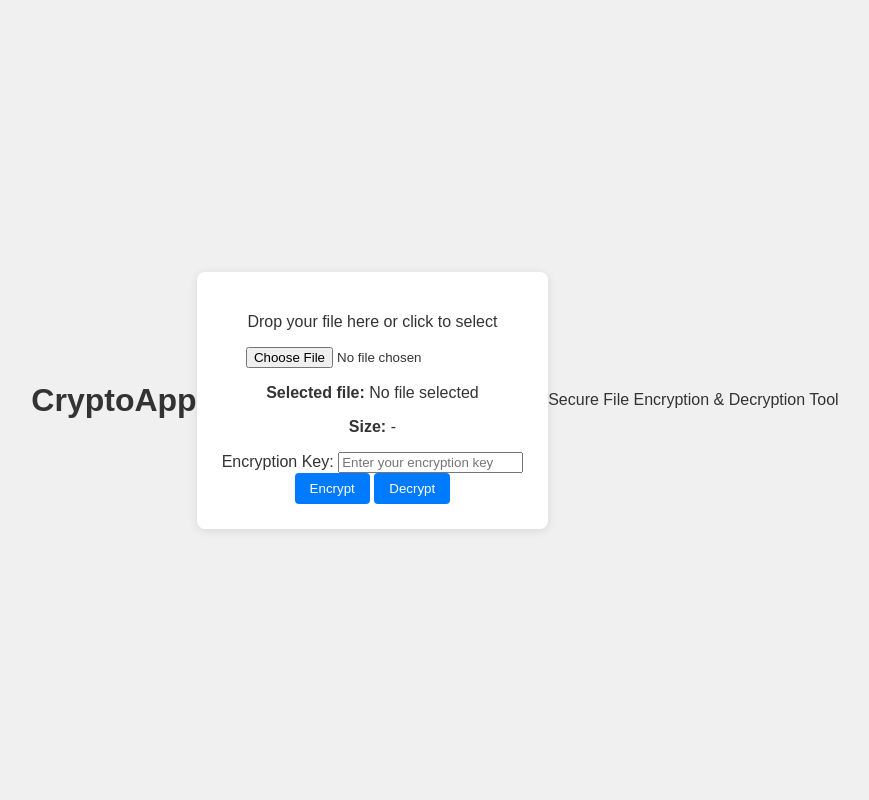
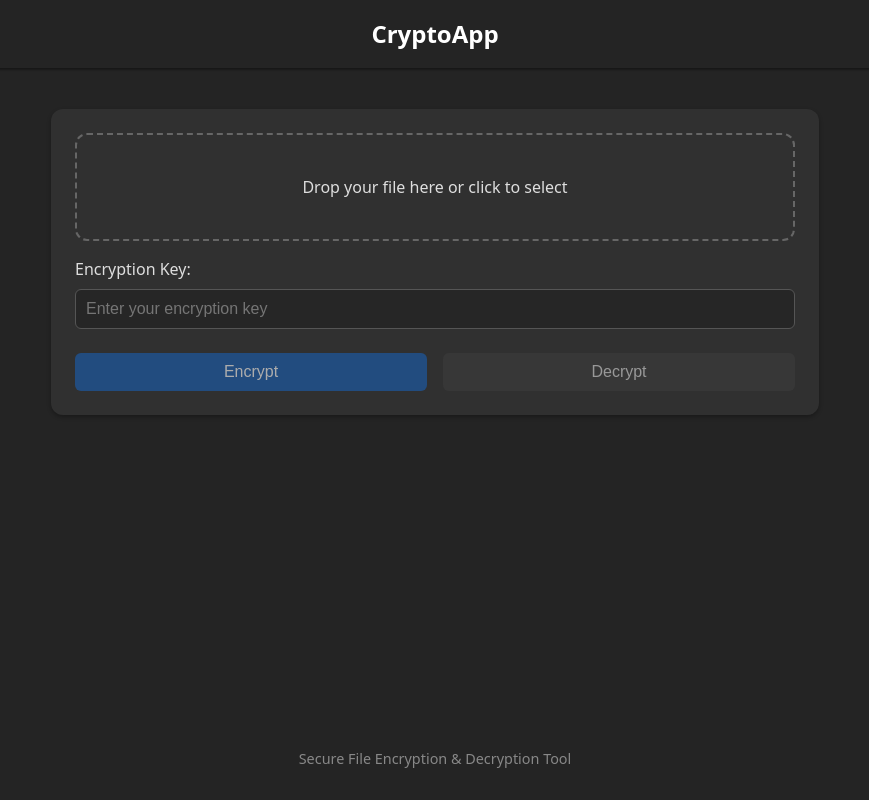
Before and after one commit to ilya-tymoshenko/CryptoApp, a website built with Vite: page frontend/index.html in a window 1280 px wide. Shown: the whole page, without its empty margins (205-1074 px from the left). Built offline with nearby package versions, Linux system fonts and the light colour scheme.

Commit message:
add basic styles

```diff
--- a/frontend/src/style.css
+++ b/frontend/src/style.css
@@ -1,57 +1,188 @@
+:root {
+  --accent-bg-color: rgb(26, 95, 180);
+  --accent-color: rgb(98, 160, 234);
+  --headerbar-bg-color: rgb(36, 36, 36);
+  --headerbar-border-color: rgba(0, 0, 0, 0.36);
+  --headerbar-fg-color: rgb(255, 255, 255);
+  --headerbar-shade-color: rgba(0, 0, 0, 0.36);
+  --view-bg-color: rgb(48, 48, 48);
+  --view-fg-color: rgb(222, 222, 222);
+  --window-bg-color: rgb(36, 36, 36);
+  --window-fg-color: rgb(222, 222, 222);
+
+  --border-radius: 12px;
+  --spacing-small: 8px;
+  --spacing-medium: 16px;
+  --spacing-large: 24px;
+}
+
 body {
-    font-family: Arial, sans-serif;
-    background-color: #f0f0f0;
-    color: #333;
-    margin: 0;
-    padding: 20px;
-    display: flex;
-    justify-content: center;
-    align-items: center;
-    min-height: 100vh;
-    box-sizing: border-box;
+  font-family: "Cantarell", system-ui, -apple-system, BlinkMacSystemFont,
+    sans-serif;
+  background-color: var(--window-bg-color);
+  color: var(--window-fg-color);
+  margin: 0;
+  padding: 0;
+  display: flex;
+  flex-direction: column;
+  min-height: 100vh;
+  line-height: 1.5;
+}
+
+header {
+  background-color: var(--headerbar-bg-color);
+  color: var(--headerbar-fg-color);
+  padding: var(--spacing-medium);
+  border-bottom: 1px solid var(--headerbar-border-color);
+  box-shadow: 0 1px 2px var(--headerbar-shade-color);
+  text-align: center;
+}
+
+h1 {
+  margin: 0;
+  font-size: 1.5rem;
+  font-weight: 600;
 }
 
 .container {
-    background-color: white;
-    padding: 25px;
-    border-radius: 8px;
-    box-shadow: 0 2px 10px rgba(0, 0, 0, 0.1);
-    text-align: center;
+  max-width: 800px;
+  margin: var(--spacing-large) auto;
+  padding: var(--spacing-medium);
+  width: 100%;
+  box-sizing: border-box;
 }
 
-.input-box {
-    margin-top: 20px;
-    margin-bottom: 20px;
-    display: flex;
-    gap: 10px; /* Расстояние между элементами */
-    align-items: center; /* Выравнивание по центру вертикали */
-    justify-content: center; /* Выравнивание по центру горизонтали */
+.card {
+  background-color: var(--view-bg-color);
+  border-radius: var(--border-radius);
+  padding: var(--spacing-large);
+  box-shadow: 0 2px 4px rgba(0, 0, 0, 0.3);
+  margin-bottom: var(--spacing-large);
 }
 
-input[type="text"] {
-    padding: 8px;
-    border: 1px solid #ccc;
-    border-radius: 4px;
+.drop-area {
+  border: 2px dashed #666;
+  border-radius: var(--border-radius);
+  padding: var(--spacing-large);
+  text-align: center;
+  margin-bottom: var(--spacing-medium);
+  cursor: pointer;
+  transition: background-color 0.2s, border-color 0.2s;
+}
+
+.drop-area.active {
+  border-color: var(--accent-color);
+  background-color: rgba(98, 160, 234, 0.2);
+}
+
+.file-info {
+  margin-top: var(--spacing-medium);
+  padding: var(--spacing-small);
+  border-radius: var(--border-radius);
+  background-color: rgba(255, 255, 255, 0.1);
+  display: none;
+}
+
+.form-group {
+  margin-bottom: var(--spacing-medium);
+}
+
+label {
+  display: block;
+  margin-bottom: var(--spacing-small);
+  font-weight: 500;
+}
+
+input[type="text"],
+input[type="password"] {
+  width: 100%;
+  padding: 10px;
+  border: 1px solid #555;
+  border-radius: 6px;
+  box-sizing: border-box;
+  font-size: 1rem;
+  background-color: rgba(0, 0, 0, 0.2);
+  color: var(--window-fg-color);
+}
+
+input[type="file"] {
+  display: none;
+}
+
+.buttons {
+  display: flex;
+  gap: var(--spacing-medium);
+  margin-top: var(--spacing-large);
 }
 
 button {
-    padding: 8px 15px;
-    background-color: #007bff;
-    color: white;
-    border: none;
-    border-radius: 4px;
-    cursor: pointer;
+  padding: 10px 16px;
+  border-radius: 6px;
+  border: none;
+  font-size: 1rem;
+  cursor: pointer;
+  font-weight: 500;
+  flex: 1;
+  transition: background-color 0.2s;
 }
 
-button:hover {
-    background-color: #0056b3;
+.primary-btn {
+  background-color: var(--accent-bg-color);
+  color: white;
 }
 
-.result {
-    margin-top: 20px;
-    padding: 10px;
-    background-color: #e9ecef;
-    border: 1px solid #ced4da;
-    border-radius: 4px;
-    min-height: 30px; /* Чтобы было видно, даже если пусто */
+.primary-btn:hover {
+  background-color: rgb(41, 115, 204);
 }
+
+.secondary-btn {
+  background-color: #3d3d3d;
+  color: var(--view-fg-color);
+}
+
+.secondary-btn:hover {
+  background-color: #4d4d4d;
+}
+
+.disabled {
+  opacity: 0.6;
+  cursor: not-allowed;
+}
+
+.alert {
+  padding: var(--spacing-medium);
+  border-radius: var(--border-radius);
+  margin-bottom: var(--spacing-medium);
+  display: none;
+}
+
+.alert-error {
+  background-color: rgba(246, 97, 81, 0.15);
+  border: 1px solid rgba(246, 97, 81, 0.5);
+  color: rgb(246, 97, 81);
+}
+
+footer {
+  margin-top: auto;
+  padding: var(--spacing-medium);
+  text-align: center;
+  color: #888;
+  font-size: 0.9rem;
+}
+
+.spinner {
+  display: none;
+  width: 20px;
+  height: 20px;
+  border: 3px solid rgba(255, 255, 255, 0.3);
+  border-radius: 50%;
+  border-top-color: #fff;
+  animation: spin 1s linear infinite;
+  margin-right: 8px;
+}
+
+@keyframes spin {
+  to {
+    transform: rotate(360deg);
+  }
+}
```
